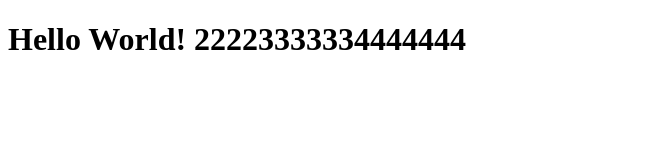
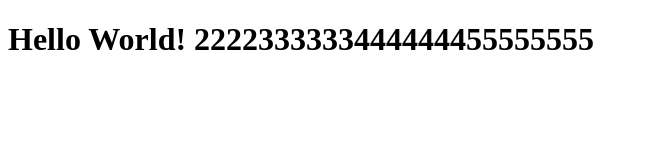
Before and after one commit to martingoldszein/portfolio, a plain HTML site: page index.html in a window 1280 px wide. Shown: the whole page, without its empty margins (0-648 px from the left). Drawn offline with Linux system fonts and the light colour scheme.

Commit message:
otra actualiza

```diff
--- a/index.html
+++ b/index.html
@@ -6,6 +6,6 @@
     <title>Document</title>
 </head>
 <body>
-    <h1>Hello World! 22223333334444444</h1>
+    <h1>Hello World! 2222333333444444455555555</h1>
 </body>
 </html>
```
